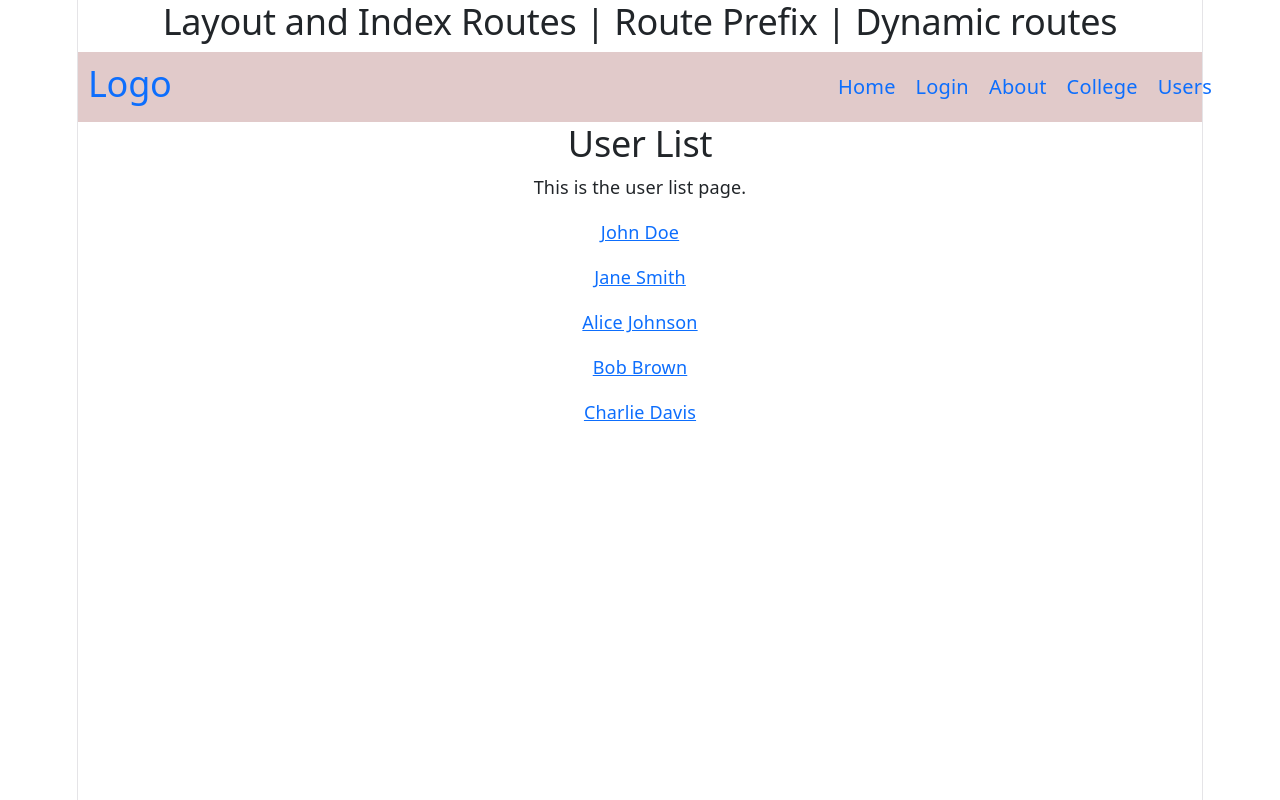
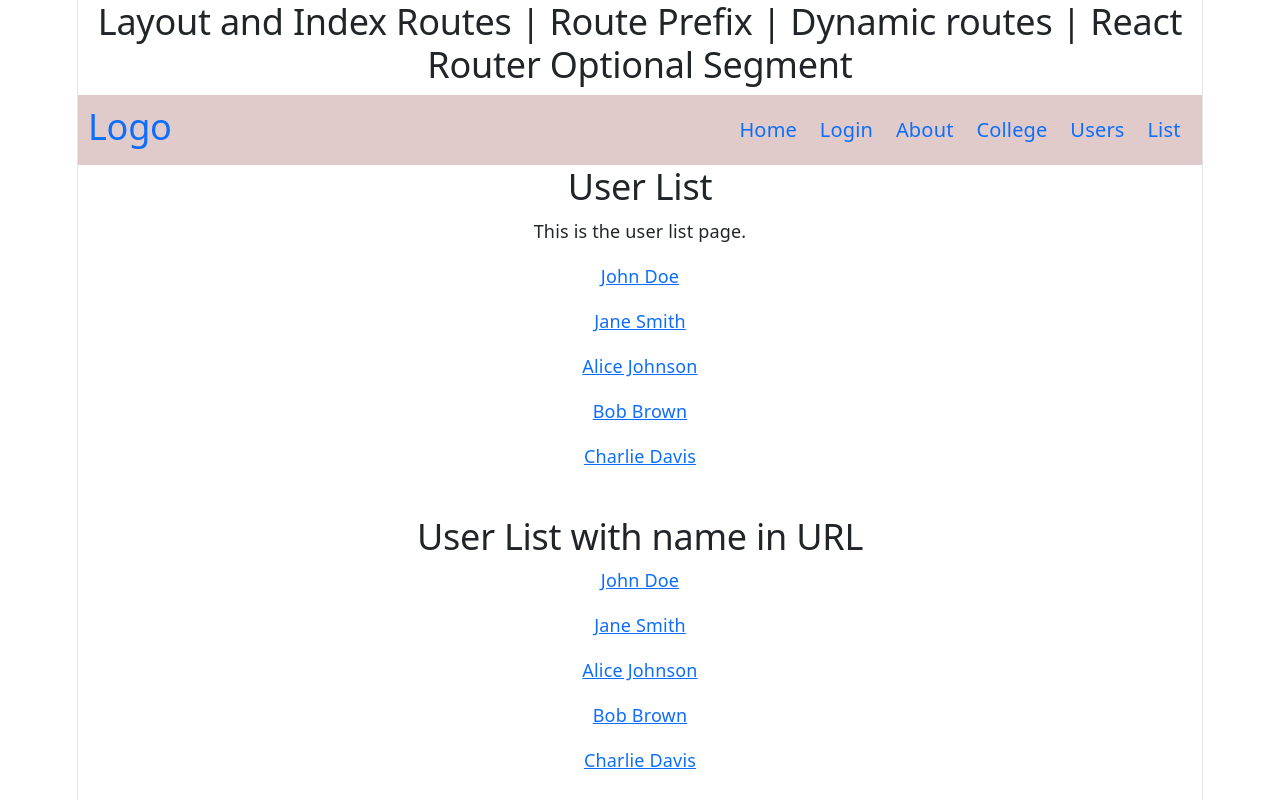
Before and after one commit to vivek2991/react-demo, a React (Vite) app: page /users in a window 1280 px wide. Built offline with nearby package versions, Linux system fonts and the light colour scheme.

Commit message:
React Router Optional Segment - App-48

```diff
--- a/src/App-48.jsx
+++ b/src/App-48.jsx
@@ -14,7 +14,7 @@ import UserDetail from "./UserDetails-48"
 function App48() {
     return (
         <div>
-            <h2>Layout and Index Routes | Route Prefix | Dynamic routes</h2>
+            <h2>Layout and Index Routes | Route Prefix | Dynamic routes | React Router Optional Segment </h2>
             {/* <NavBar48 /> */}
 
             {/* Hide navbar for the college page */}
@@ -24,8 +24,11 @@ function App48() {
                     <Route path="/" element={<Home44 />} />
                     <Route path="/about" element={<About44 />} />
                     <Route path="/login" element={<Login44 />} />
-                    <Route path="/users" element={<UserList />} />
-                    <Route path="/users/:id" element={<UserDetail />} />
+                    {/* <Route path="/users" element={<UserList />} /> */}
+                    {/* list in url is optional if not added /user url open the same user page  */}
+                    <Route path="/users/list?" element={<UserList />} />
+                    {/* <Route path="/users/:id" element={<UserDetail />} /> */}
+                    <Route path="/users/:id/:name?" element={<UserDetail />} />
                 </Route>
 
                 {/* College Prefix before all 3 urls this way we can set prefix */}
--- a/src/NavBar-48.jsx
+++ b/src/NavBar-48.jsx
@@ -27,6 +27,9 @@ export default function NavBar48() {
                         <li>
                             <Link className="link" to="/users">Users</Link>
                         </li>
+                        <li>
+                            <Link className="link" to="/users/list">List</Link>
+                        </li>
                     </ul>
                 </div>
             </div>
--- a/src/User-48.jsx
+++ b/src/User-48.jsx
@@ -21,6 +21,15 @@ export default function UserList() {
                     </div>
                 ))
             }
+            <br />
+            <h2>User List with name in URL</h2>
+            {
+                userData.map((item) => (
+                    <div key={item.id}>
+                        <p><Link to={`/users/${item.id}/${item.name}`}>{item.name}</Link></p>
+                    </div>
+                ))
+            }
         </div>
     )
 }
--- a/src/header-45.css
+++ b/src/header-45.css
@@ -13,7 +13,7 @@ body {
 .header ul {
     display: flex;
     list-style-type: none;
-    width: 400px;
+    width: 500px;
     margin: auto;
     justify-content: space-around
 }
```
